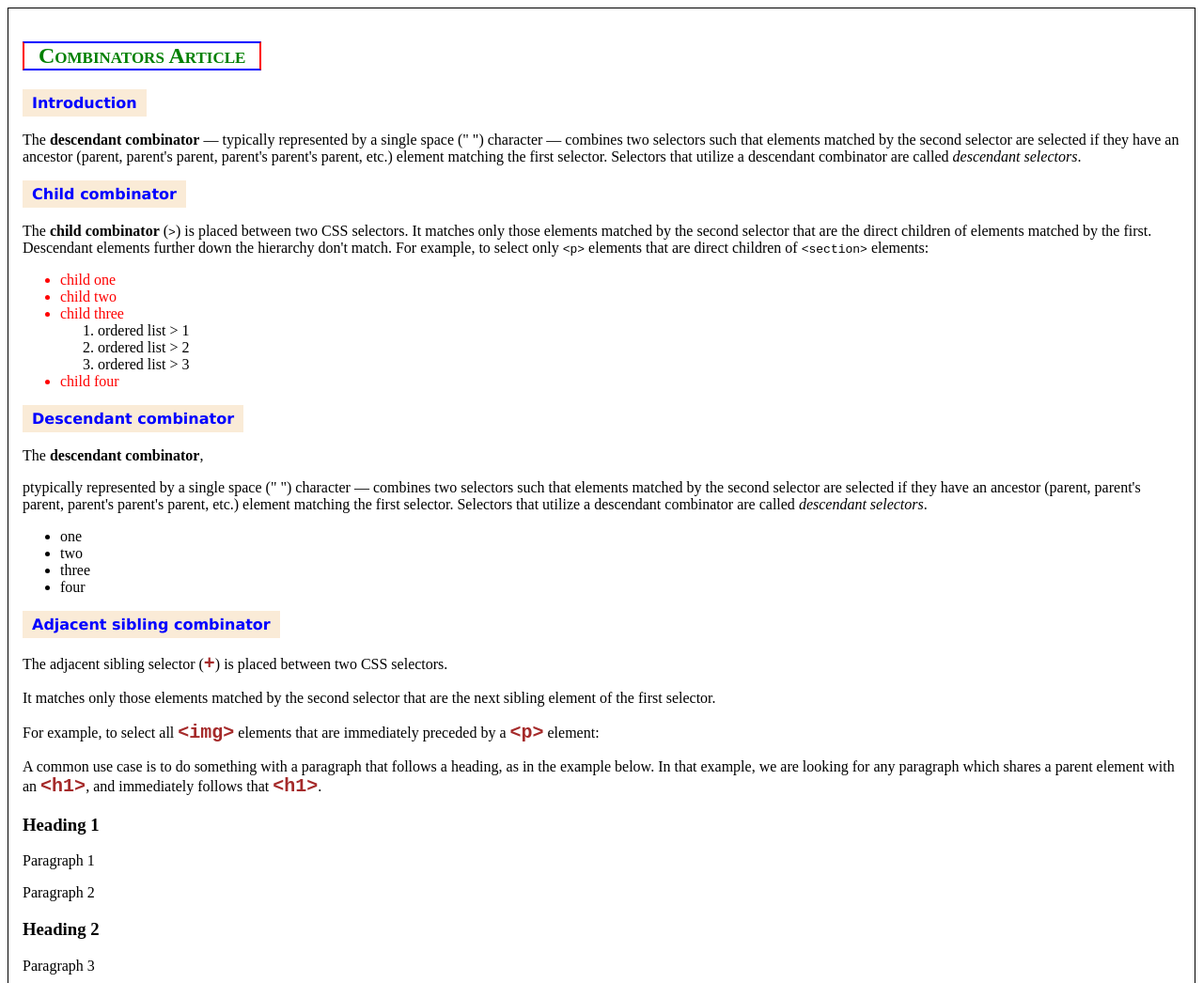
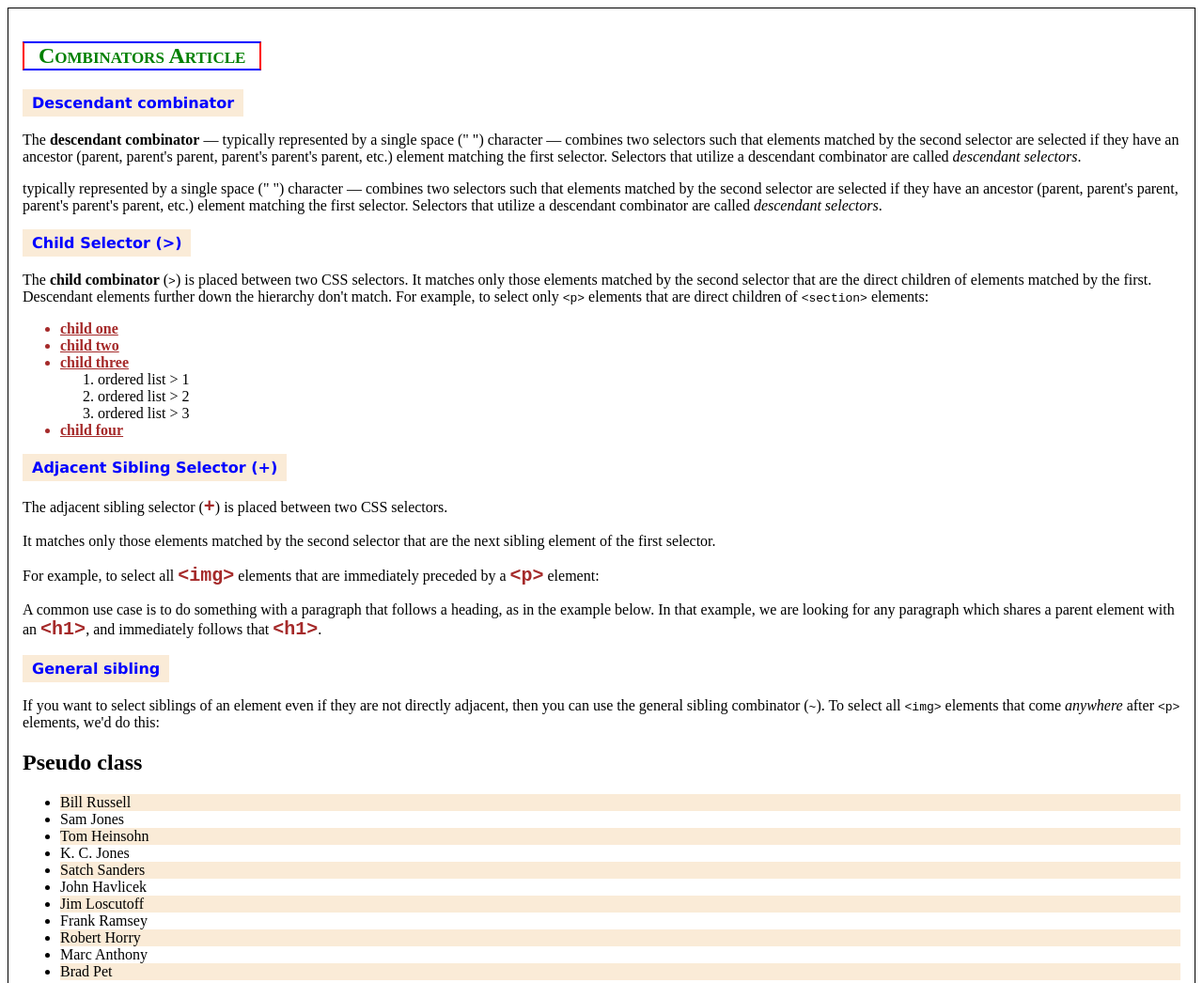
Before and after one commit to akladyous/css, a plain HTML site: page basic/combinators.html in a window 1280 px wide. Shown: the top 1046 px of the page at 94% size. Drawn offline with Linux system fonts and the light colour scheme.

Commit message:
Untracked files on css

```diff
--- a/basic/combinators.css
+++ b/basic/combinators.css
@@ -30,10 +30,9 @@ article > section > h1 {
 }
 
 .child-combinator > ul > li {
-  color: red;
-}
-descendant-combinator > ul li {
-  color: blue;
+  color: brown;
+  text-decoration: underline;
+  font-weight: 800;
 }
 
 section.adjacent-sibling > p > code {
--- a/basic/combinators.html
+++ b/basic/combinators.html
@@ -18,8 +18,8 @@
       <article>
         <h1>Combinators Article</h1>
 
-        <section>
-          <h1>Introduction</h1>
+        <section class="descendant-combinator">
+          <h1>Descendant combinator</h1>
           <p>
             The <strong>descendant combinator</strong> — typically represented
             by a single space (" ") character — combines two selectors such that
@@ -28,10 +28,16 @@
             element matching the first selector. Selectors that utilize a
             descendant combinator are called <em>descendant selectors</em>.
           </p>
+
+          <p>
+            typically represented by a single space (" ") character — combines two selectors such that elements matched by the second selector are selected if they have an ancestor (parent, parent's parent, parent's parent's parent, etc.) element matching the first selector. Selectors that utilize a descendant combinator are called <em>descendant selectors</em>.
+          </p>
         </section>
 
+
+
         <section class="child-combinator">
-          <h1>Child combinator</h1>
+          <h1>Child Selector (>)</h1>
           <p>
             The <strong>child combinator</strong> (<code>&gt;</code>) is placed
             between two CSS selectors. It matches only those elements matched by
@@ -40,6 +46,7 @@
             match. For example, to select only <code>&lt;p&gt;</code> elements
             that are direct children of <code>&lt;section&gt;</code> elements:
           </p>
+
           <ul>
             <li>child one</li>
             <li>child two</li>
@@ -53,35 +60,14 @@
           </ul>
         </section>
 
-        <section class="descendant-combinator">
-          <h1>Descendant combinator</h1>
-          <p>The <strong>descendant combinator</strong>,</p>
-          ptypically represented by a single space (" ") character — combines two selectors such that elements matched by the second selector are selected if they have an ancestor (parent, parent's parent, parent's parent's parent, etc.) element matching the first selector. Selectors that utilize a descendant combinator are called <em>descendant selectors</em>.
-          <ul>
-            <li>one</li>
-            <li>two</li>
-            <li>three</li>
-            <li>four</li>
-          </ul>
-        </section>
-
         <section class="adjacent-sibling">
-          <h1>Adjacent sibling combinator</h1>
+          <h1>Adjacent Sibling Selector (+)</h1>
           <p>The adjacent sibling selector (<code>&plus;</code>) is placed between two CSS selectors.</p>
           <p>It matches only those elements matched by the second selector that are the next sibling element of the first selector.</p>
           <p>
             For example, to select all <code>&lt;img&gt;</code> elements that are immediately preceded by a <code>&lt;p&gt;</code> element:
           </p>
           <p>A common use case is to do something with a paragraph that follows a heading, as in the example below. In that example, we are looking for any paragraph which shares a parent element with an <code>&lt;h1&gt;</code>, and immediately follows that <code>&lt;h1&gt;</code>.</p>
-          <div class="parent">
-            <h1>Heading 1</h1>
-            <div>
-              <p>Paragraph 1</p>
-              <p>Paragraph 2</p>
-            </div>
-            <h1>Heading 2</h2>
-            <p>Paragraph 3</p>
-          </div>
         </section>
 
         <section class="general-sibling">
```
